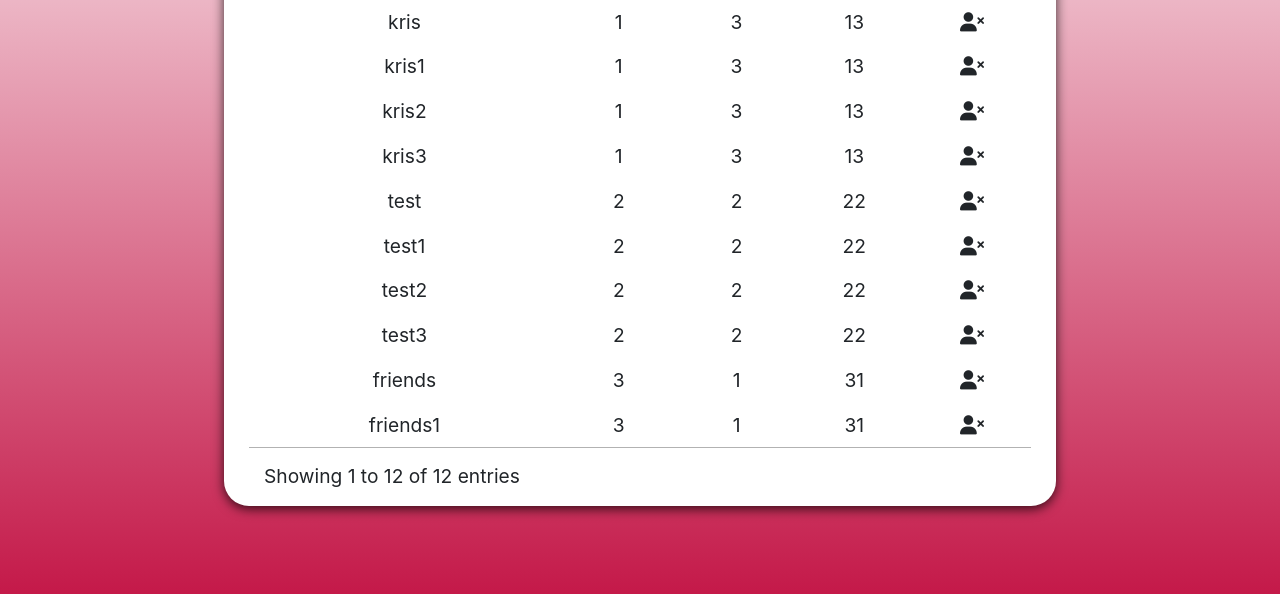
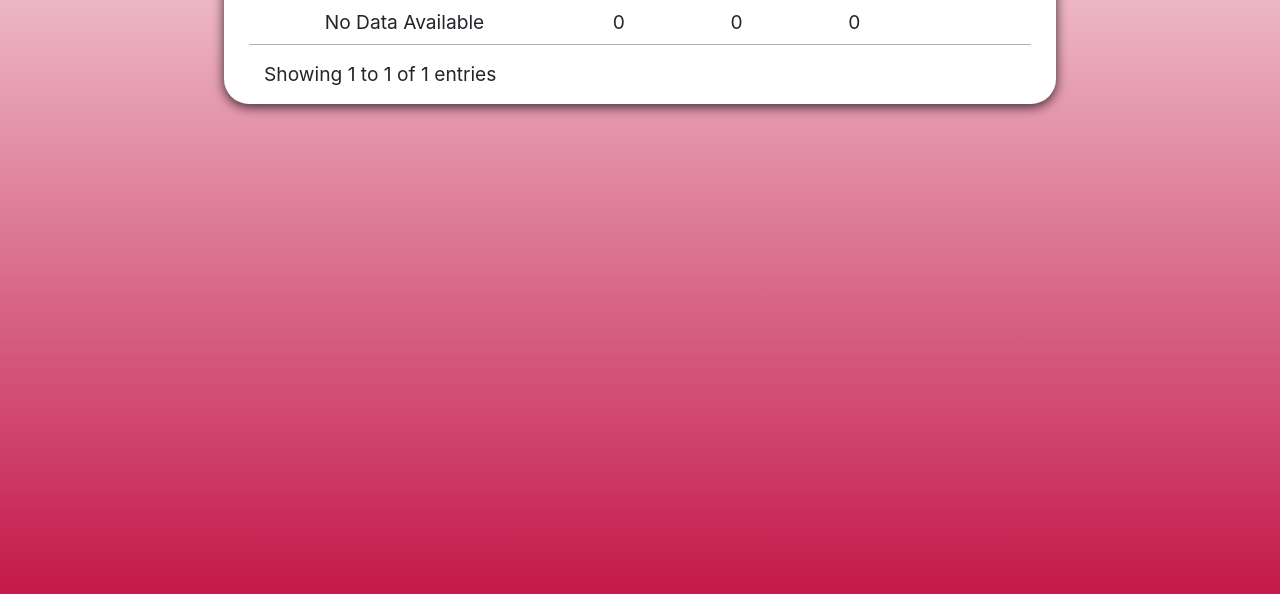
Before and after one commit to Alex314-dev/rc-racing-system, a Python web app: template RC/src/main/resources/templates/friends.html in a window 1280 px wide. Shown: the part 279-873 px from the top of the page. Run offline with Jinja, Linux system fonts and the light colour scheme; the template is opened without the code that fills it, so the values that code supplies are empty; some libraries are stand-ins or nearby versions.

Commit message:
Friends Done

```diff
--- a/RC/src/main/resources/static/js/friends.js
+++ b/RC/src/main/resources/static/js/friends.js
@@ -1,29 +1,10 @@
 $(window).on('load', function() {
 
     var userInfo;
-	var friendList =   [{"username":"kris", "wins":"1", "losses":"3"},
-                       {"username":"test", "wins":"2", "losses":"2"},
-                       {"username":"friends", "wins":"3", "losses":"1"},
-                       {"username":"kris1", "wins":"1", "losses":"3"},
-                       {"username":"test1", "wins":"2", "losses":"2"},
-                       {"username":"friends1", "wins":"3", "losses":"1"},
-                       {"username":"kris2", "wins":"1", "losses":"3"},
-                       {"username":"test2", "wins":"2", "losses":"2"},
-                       {"username":"friends2", "wins":"3", "losses":"1"},
-                      {"username":"kris3", "wins":"1", "losses":"3"},
-                      {"username":"test3", "wins":"2", "losses":"2"},
-                      {"username":"friends3", "wins":"3", "losses":"1"}];
-
-
-    var pendingReqData = [{"username":"kris"}, {"username":"kris1"}, {"username":"kris2"}, {"username":"kris3"},
-    {"username":"kris4"}, {"username":"kris5"}, {"username":"kris6"}, {"username":"kris7"}, {"username":"kris8"}];
-
-    var outgoingReqData = [{"username":"kris"}, {"username":"kris1"}, {"username":"kris2"}, {"username":"kris3"},
-    {"username":"kris4"}, {"username":"kris5"}, {"username":"kris6"}, {"username":"kris7"}, {"username":"kris8"}];
-
+	var friendList = [{"username": "No Data Available", "wins": 0,  "losses": 0}];
+    var pendingReqData;
+    var outgoingReqData;
     getFriends ();
-    getPendingRequests();
-    getOutgoingRequests();
     getCredentials ();
 
 	datatable = $("#table_friends").DataTable( {
@@ -48,6 +29,9 @@ $(window).on('load', function() {
 			{"data": null, "orderable": false, "width": "15%",
 			render: function ( data, type, row ) {
 				var username = row.username;
+				if (username == "No Data Available") {
+				    return "";
+				}
 				return '<i class="fas fa-user-times remove" id="remove" data-value='+username+'></i>';} }
 			]
 		});
@@ -79,7 +63,7 @@ $(window).on('load', function() {
 
 
 	function showFriendsList () {
-	    reloadFriendsList();
+	    getFriends();
 		$('.add-friends-wrapper').css('display','none');
         $('.friends-list-wrapper').css('display','block');
         datatable.columns.adjust().draw();
@@ -100,17 +84,40 @@ $(window).on('load', function() {
 	//using fetch (cooler than xml for REST API handling)
 	document.forms['add_friend_form'].addEventListener('submit', (event) => {
         event.preventDefault();
-        // TODO do something here to show user that form is being submitted
+        //do something here to show user that form is being submitted
         fetch(event.target.action, {
             method: 'POST',
             body: new URLSearchParams(new FormData(event.target)) // event.target is the form
         }).then((resp) => {
             return resp.json(); // or resp.text() or whatever the server sends
         }).then((body) => {
-            // TODO handle body
             console.log(body);
+            if (body == 1) {
+                Swal.fire({
+                  icon: 'error',
+                  title: 'Invalid Request',
+                  text: 'You are already friends with that user!',
+                })
+            } else if (body == 2) {
+                Swal.fire({
+                  icon: 'error',
+                  title: 'Invalid Request',
+                  text: 'You have already sent a friend request to that user!',
+                })
+            } else if (body == 0) {
+                Swal.fire(
+                  'Success',
+                  'Friend Request has been sent!',
+                  'success'
+                )
+                getOutgoingRequests();
+            }
         }).catch((error) => {
-            console.log(error);
+            Swal.fire({
+              icon: 'error',
+              title: 'Server error',
+              text: 'Something went wrong!',
+            })
         });
     });
 
@@ -118,39 +125,129 @@ $(window).on('load', function() {
     $(document).on("click", '#remove', function() {
         var usernameForRemove = $(this).attr("data-value");
         console.log("remove: " + usernameForRemove);
-        //TODO REST API Call to remove friend
+
+        var deleteData = {
+            'friendToDelete': usernameForRemove,
+        };
+        var formBody = [];
+        for (var property in deleteData) {
+          var encodedKey = encodeURIComponent(property);
+          var encodedValue = encodeURIComponent(deleteData[property]);
+          formBody.push(encodedKey + "=" + encodedValue);
+        }
+        formBody = formBody.join("&");
+
+        fetch('/rest/deleteFriend', {
+          method: 'DELETE',
+          headers: {
+            'Content-Type': 'application/x-www-form-urlencoded;charset=UTF-8'
+          },
+          body: formBody
+        }).then((resp) => {
+             return resp.json(); // or resp.text() or whatever the server sends
+        }).then((body) => {
+             console.log(body);
+             if (body == 0) {
+                Swal.fire(
+                  'Success',
+                  'Friend Request Has Been Deleted!',
+                  'success'
+                )
+                getOutgoingRequests();
+                getPendingRequests();
+             } else {
+                 Swal.fire({
+                   icon: 'error',
+                   title: 'Server error',
+                   text: 'Something went wrong!',
+                 })
+             }
+        }).catch((error) => {
+             Swal.fire({
+               icon: 'error',
+               title: 'Server error',
+               text: 'Something went wrong!',
+             })
+     });
     });
 
-    //if we click on the decline/delete button (pending or outgoing requests)
+
+    //if we click on the accept button
     $(document).on("click", '#accept', function() {
         var usernameForAccept = $(this).attr("data-value");
         console.log("Accept: " + usernameForAccept);
-        //TODO REST API Call to remove friend
+
+        var acceptData = {'friendToAccept': usernameForAccept,};
+        var formBody = [];
+        for (var property in acceptData) {
+          var encodedKey = encodeURIComponent(property);
+          var encodedValue = encodeURIComponent(acceptData[property]);
+          formBody.push(encodedKey + "=" + encodedValue);
+        }
+        formBody = formBody.join("&");
+
+        fetch('/rest/acceptFriendRequest', {
+          method: 'POST',
+          headers: {
+            'Content-Type': 'application/x-www-form-urlencoded;charset=UTF-8'
+          },
+          body: formBody
+        }).then((resp) => {
+             return resp.json(); // or resp.text() or whatever the server sends
+        }).then((body) => {
+             console.log(body);
+             if (body == 0) {
+                Swal.fire(
+                  'Success',
+                  'Friend Request Has Accepted!',
+                  'success'
+                )
+                getOutgoingRequests();
+                getPendingRequests();
+             } else {
+                 Swal.fire({
+                   icon: 'error',
+                   title: 'Server error',
+                   text: 'Something went wrong!',
+                 })
+             }
+        }).catch((error) => {
+             Swal.fire({
+               icon: 'error',
+               title: 'Server error',
+               text: 'Something went wrong!',
+             })
      });
 
+    });
+
+
+
 	function getFriends () {
-        fetch('/rest/friends')
-          .then(response => response.json())
-          .then(data => friendList = data);
-	}
-
-	function reloadFriendsList() {
-        getFriends();
+      fetch('/rest/getFriendsWinsLosses').then(function(response) {
+        return response.json();
+      }).then(function(data) {
+        friendList = data;
+        if ($.fn.dataTable.isDataTable("#table_friends")) {
             datatable.clear().draw();
             datatable.rows.add(friendList);
             datatable.columns.adjust().draw();
+            }
+      }).catch(function() {
+        console.log("Something Went Wrong");
+      });
 	}
 
 	function getPendingRequests () {
 
         $("#pending_table tbody").empty();
 
-        fetch('/rest/pending')
-          .then(response => response.json())
-          .then(data => friendList = data);
-
+          fetch('/rest/getPendingRequests').then(function(response) {
+            return response.json();
+          }).then(function(data) {
+            pendingReqData = data;
             for (i=0;pendingReqData.length>i;i++) {
-            var username = pendingReqData[i].username;
+                var username = pendingReqData[i];
                 var row = "<tr>"
                     +"<td>"+username+"</td>"
                     +"<td><i class='fas fa-user-check accept' id='accept' data-value="+username+"></i></td>"
@@ -158,17 +255,20 @@ $(window).on('load', function() {
                 +"</tr>";
                 $("#pending_table tbody").append(row);
             }
+          }).catch(function() {
+            console.log("Something Went Wrong");
+          });
 	}
 
 	function getOutgoingRequests () {
 	    $("#outgoing_table tbody").empty()
 
-        fetch('/rest/outgoing')
-          .then(response => response.json())
-          .then(data => friendList = data);
-
+          fetch('/rest/getSentRequests').then(function(response) {
+            return response.json();
+          }).then(function(data) {
+            outgoingReqData = data;
             for (i=0;outgoingReqData.length>i;i++) {
-            var username = outgoingReqData[i].username;
+                var username = outgoingReqData[i];
                 console.log(username);
                 var row = "<tr>"
                     +"<td>"+username+"</td>"
@@ -176,6 +276,9 @@ $(window).on('load', function() {
                 +"</tr>";
                 $("#outgoing_table tbody").append(row);
             }
+          }).catch(function() {
+            console.log("Something Went Wrong");
+          });
 	}
 
 });
--- a/RC/src/main/resources/templates/friends.html
+++ b/RC/src/main/resources/templates/friends.html
@@ -24,6 +24,8 @@
     <script src="js/loadingpage.js"></script>
     <!--fontawosome-icons-->
     <script src="https://kit.fontawesome.com/59dce4be9c.js" crossorigin="anonymous"></script>
+    <!--SweetAlerts-->
+    <script src="//cdn.jsdelivr.net/npm/sweetalert2@11"></script>
 </head>
 <body>
 <div class="loader-wrapper">
@@ -97,8 +99,8 @@
 
 <div class="add-friends-wrapper">
     <div id = "search-wrapper">
-        <form id="add_friend_form" action="/rest/addfriend" method="post">
-            <input type="text" id="friend" name="username" placeholder="Add Friend">
+        <form id="add_friend_form" action="/rest/sendFriendRequest" method="post">
+            <input type="text" id="friend" name="friendToAdd" placeholder="Add Friend">
             <button type="submit" id="friend_submit" class="btn-success">
                 <i class="fas fa-user-plus"></i>
             </button>
```
Lines whose indentation alone changed are shown as unchanged.
